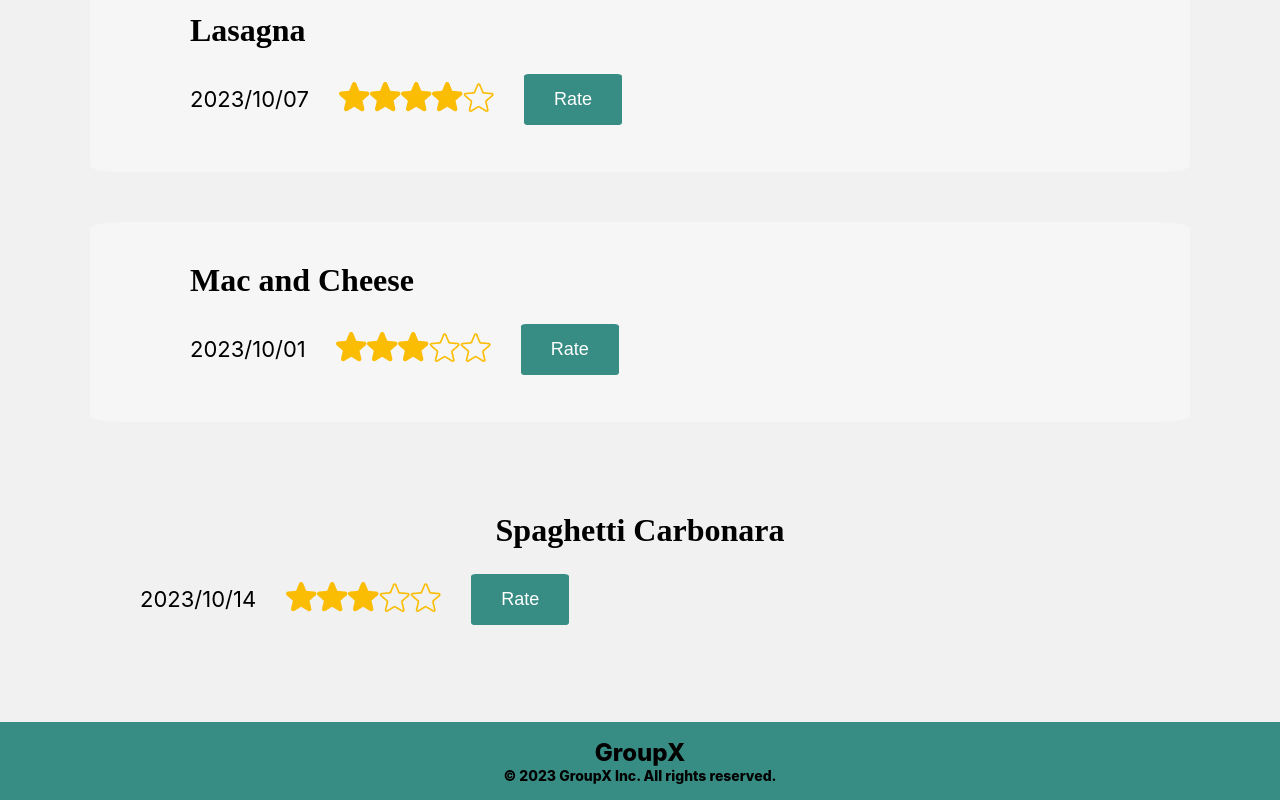
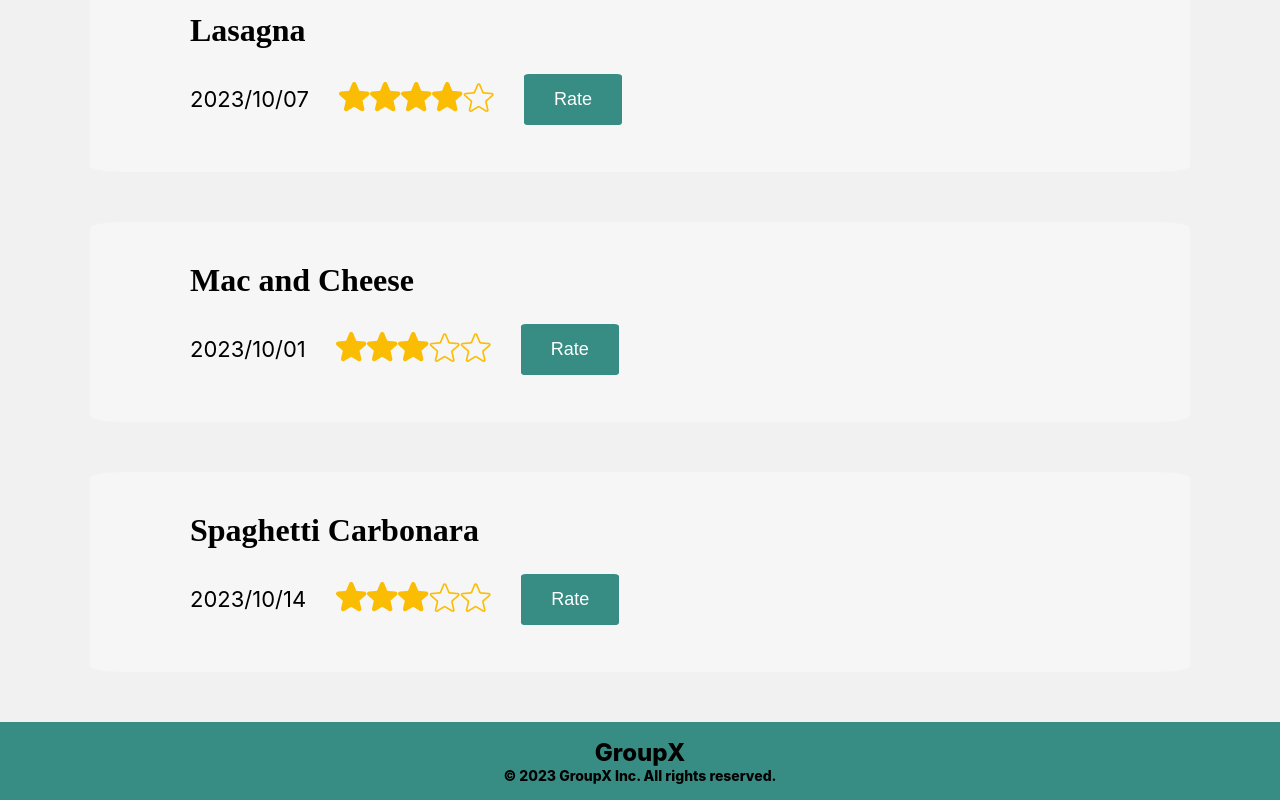
Before and after one commit to VT-SE-Fall2023/groupx-recipe-frontend, a React (Create React App) app: page /history in a window 1280 px wide. Shown: the part 1181-1981 px from the top of the page. Built offline with nearby package versions, Linux system fonts and the light colour scheme.

Commit message:
click expand complete w. default data

```diff
--- a/src/HistoryElement.js
+++ b/src/HistoryElement.js
@@ -1,11 +1,13 @@
 import { useState } from 'react';
+import './css/HistoryElement.css';
 
-//props include: recipeName, date, rate, ingredients, steps
-function HistoryElement() {
+//props include: name, date, rate, ingredients, steps
+function HistoryElement(props) {
 
     //check if clicked expand or not
     const [isExpanded, setIsExpanded] = useState(false);
     const handleToggle = () => {setIsExpanded(!isExpanded);};
+    const ingredientList = props.ingredients.join(', ')
 
     const containerStyle = {
         width: '1000px',
@@ -18,9 +20,9 @@ function HistoryElement() {
     return (
 
         <div className='history-element' onClick={handleToggle} style={containerStyle}>
-                    <h5 className='menu-title'>Spaghetti Carbonara</h5>
+                    <h5 className='menu-title'>{props.name}</h5>
                     <div className='functions'>
-                        <p className='menu-date'>2023/10/14</p>
+                        <p className='menu-date'>{props.date}</p>
                         <div className='menu-rate'>
                             <img src={require('./img/fullstar-icon.png')} alt="Full Star Logo" />
                             <img src={require('./img/fullstar-icon.png')} alt="Full Star Logo" />
@@ -31,12 +33,15 @@ function HistoryElement() {
                         <button className='rate-button'>Rate</button>
                     </div>
                     {isExpanded
-                        && <p className='menu-ingredients'>Ingredients: Eggs, Balcon, Garlic</p>
-                        && <p className='menu-steps'>
-                        Step 1<br/>
-                        Place a large pot of lightly salted water (no more than 1 tablespoon salt) over high heat,
-                        and bring to a boil. Fill a large bowl with hot water for serving, and set aside.
-                        </p>
+                        &&
+                        <div>
+                            <p className='menu-ingredients'>{`Ingredients: ${ingredientList}`}</p>
+                            <p className='menu-steps'>
+                            Step 1<br/>
+                            Place a large pot of lightly salted water (no more than 1 tablespoon salt) over high heat,
+                            and bring to a boil. Fill a large bowl with hot water for serving, and set aside.
+                            </p>
+                        </div>
                     }
                 </div>
     )
--- a/src/HistoryPage.js
+++ b/src/HistoryPage.js
@@ -80,7 +80,11 @@ function HistoryPage() {
                         <button className='rate-button'>Rate</button>
                     </div>
                 </div>
-                <HistoryElement></HistoryElement>
+                <HistoryElement
+                    name="Spaghetti Carbonara"
+                    date="2023/10/14"
+                    ingredients={["Eggs", "Balcon", "Garlic"]}
+                ></HistoryElement>
             </section>
         </div>
     );
```
